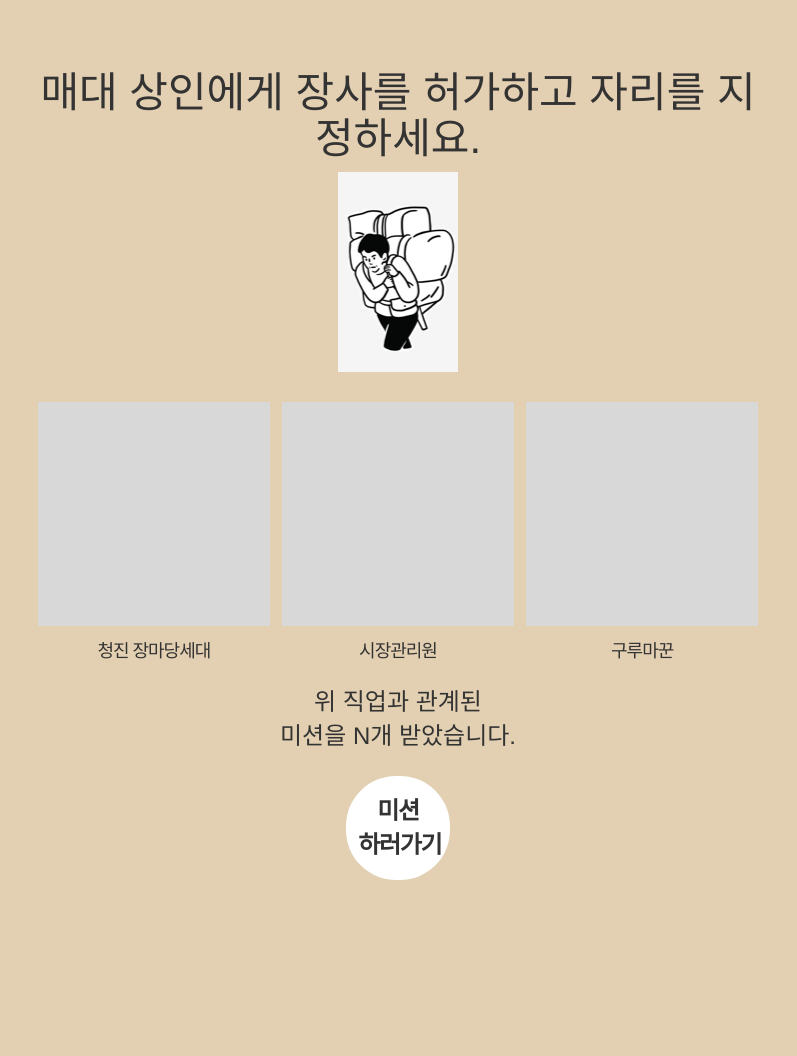
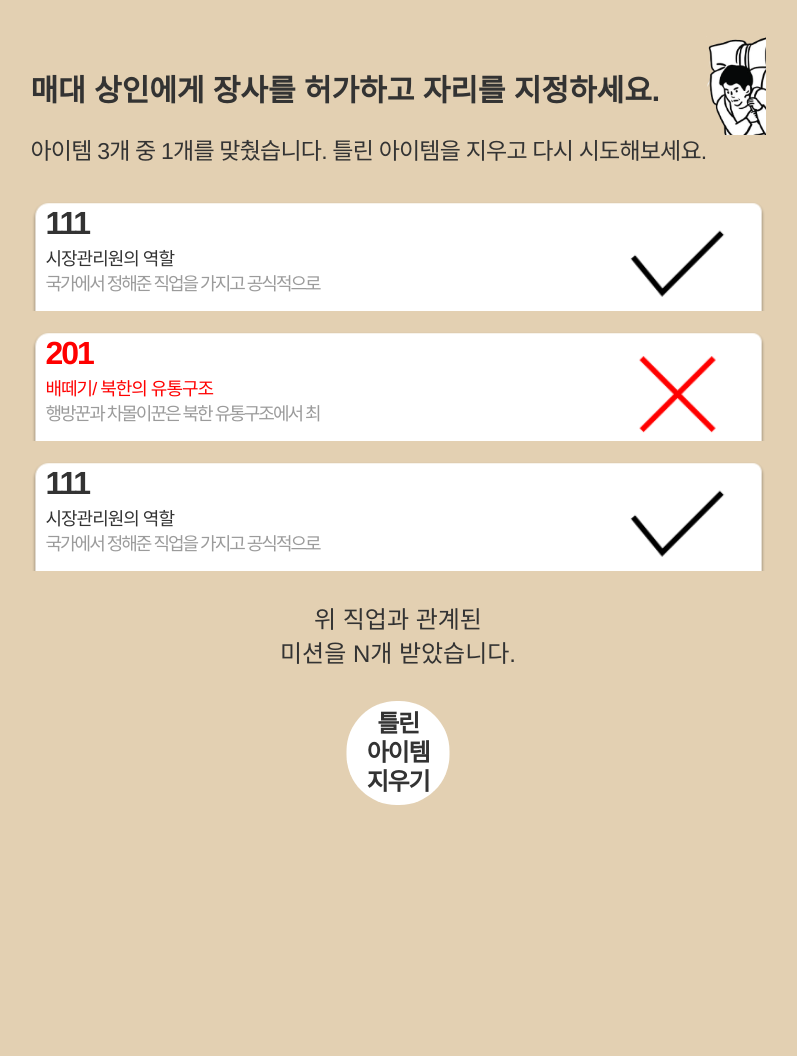
Before and after one commit to nol-collabo/nolquest-web, a Node server app: page /mission_wrong.html in a window 1280 px wide. Shown: the whole page, without its empty margins (242-1039 px from the left). After the commit the page ends 805 px from the top, so only its background shows below. Run offline with Node 20, Linux system fonts and the light colour scheme; style sheets or scripts are compiled from the project's sources; some web fonts are replaced.

Commit message:
[update] mission_wrong.html page 완료

```diff
--- a/public/stylesheets/mission.scss
+++ b/public/stylesheets/mission.scss
@@ -99,6 +99,7 @@
       font-size: 24px;
       font-weight: bold;
       letter-spacing: -1.3px;
+      line-height: 1.2;
       height: 103.5px;
       width: 103.5px;
       white-space: normal;
@@ -112,6 +113,68 @@
         border: 1px solid #979797;
       }
     }
+  }
+
+  &__sub-title {
+    font-size: 24px;
+    font-weight: 400;
+    letter-spacing: -0.8px;
+    margin-bottom: 33px;
+    &.bottom {
+      margin: 150px 0 65.5px;
+    }
+  }
+
+  &__items {
+    display: flex;
+    flex-direction: column;
+  }
+
+  &__item {
+    background-repeat: no-repeat;
+    background-size: 100%;
+    height: 110px;
+    padding: 0 15px 15px 15px;
+    margin-bottom: 20px;
+    text-align: left;
+
+    &.right {
+      background-image: url("/images/common/item-right-box.png");
+    }
+
+    &.wrong {
+      background-image: url("/images/common/item-wrong-box.png");
+
+      .mission__item--number, .mission__item--title {
+        color: #ff0000;
+      }
+    }
+
+    &--number {
+      font-size: 32px;
+      font-weight: bold;
+      letter-spacing: -2.1px;
+      @at-root {
+        &.wrong {
+
+        }
+      }
+    }
+
+    &--title {
+      font-size: 18px;
+      font-weight: 500;
+      letter-spacing: -1px;
+    }
+
+    &--content {
+      color: #9b9b9b;
+      font-size: 18px;
+      letter-spacing: -2px;
+      overflow: hidden;
+      white-space: nowrap;
+    }
+
   }
 
   // 0400
@@ -255,4 +318,65 @@
 
     }
   }
+
+  //wrong
+  &-wrong {
+    padding: 0 7.5px;
+
+    .mission {
+      &__title {
+        @include flex();
+        align-items: center;
+        flex-direction: row;
+        margin-top: 35px;
+        margin-bottom: 0;
+        text-align: left;
+        h2 {
+          font-size: 30px;
+          font-weight: bold;
+        }
+
+        .npc {
+          &__wrap {
+            max-width: 60px;
+            width: 60px;
+            height: 100px;
+            background-size: 200%;
+            background-repeat: no-repeat;
+            background-position: left 0px top 0;
+          }
+          &-1 {
+            background-image: url('/images/common/tap-1-example.png');
+          }
+          &-2 {
+            background-image: url('/images/common/tap-2-example(new).png');
+          }
+          &-3 {
+            background-image: url('/images/common/tap-3-example.png');
+          }
+        }
+
+        > * {
+          flex: 1;
+        }
+
+      }
+
+      &__sub-title {
+        font-size: 23px;
+        font-weight: 500;
+        letter-spacing: -0.8px;
+        text-align: left;
+        margin-bottom: 33px;
+      }
+
+      &__contents {
+        height: auto;
+      }
+
+      &__button {
+        margin: 30px 0;
+      }
+    }
+  }
 }
--- a/views/mission_wrong.html.pug
+++ b/views/mission_wrong.html.pug
@@ -5,23 +5,29 @@ block content
     .container.mission-wrong
       .mission__title
         h2 매대 상인에게 장사를 허가하고 자리를 지정하세요.
-        img.npc-1.hide(src="tap-1-example.png", alt="icon")
-        img.npc-2(src="tap-2-example.png", alt="icon")
-        img.npc-3.hide(src="tap-3-example.png", alt="icon")
+        .npc__wrap.npc-2
+          //- img.npc-1.hide(src="/images/common/tap-1-example.png", alt="icon")
+          //- img.npc-2(src="/images/common/tap-2-example(new).png", alt="icon")
+          //- img.npc-3.hide(src="/images/common/tap-3-example.png", alt="icon")
+      .mission__sub-title
+        |아이템 3개 중 1개를 맞췄습니다. 틀린 아이템을 지우고 다시 시도해보세요.
       .mission__contents
-        .mission__boxes
-          .mission__box
-            .mission__box--picture
-            .mission__box--title 청진 장마당세대
-          .mission__box
-            .mission__box--picture
-            .mission__box--title 시장관리원
-          .mission__box
-            .mission__box--picture
-            .mission__box--title 구루마꾼
+        .mission__items
+          .mission__item.right
+            .mission__item--number 111
+            .mission__item--title 시장관리원의 역할
+            .mission__item--content 국가에서 정해준 직업을 가지고 공식적으로
+          .mission__item.wrong
+            .mission__item--number 201
+            .mission__item--title 배떼기/ 북한의 유통구조
+            .mission__item--content 행방꾼과 차몰이꾼은 북한 유통구조에서 최
+          .mission__item.right
+            .mission__item--number 111
+            .mission__item--title 시장관리원의 역할
+            .mission__item--content 국가에서 정해준 직업을 가지고 공식적으로
         .mission__detail
           |위 직업과 관계된
           br
           |미션을 N개 받았습니다.
         .mission__button
-          button.btn.btn-default 미션 하러가기
+          button.btn.btn-default 틀린 아이템 지우기
```
Also changed, not shown: public/images/common/tap-2-example(new).png (added).
